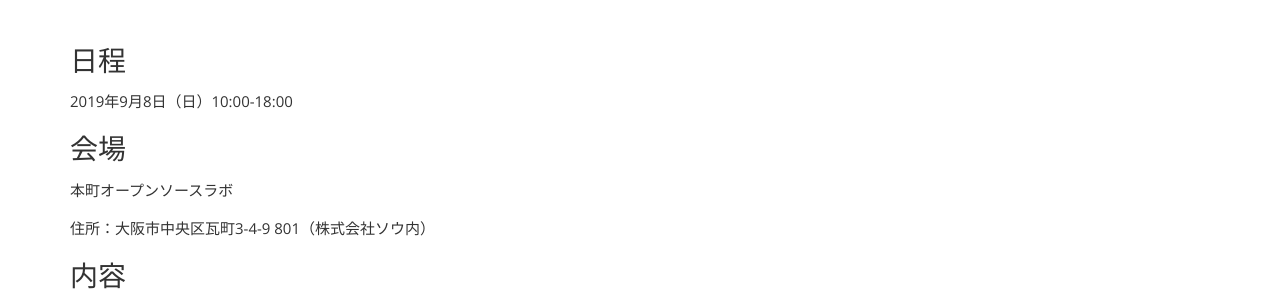
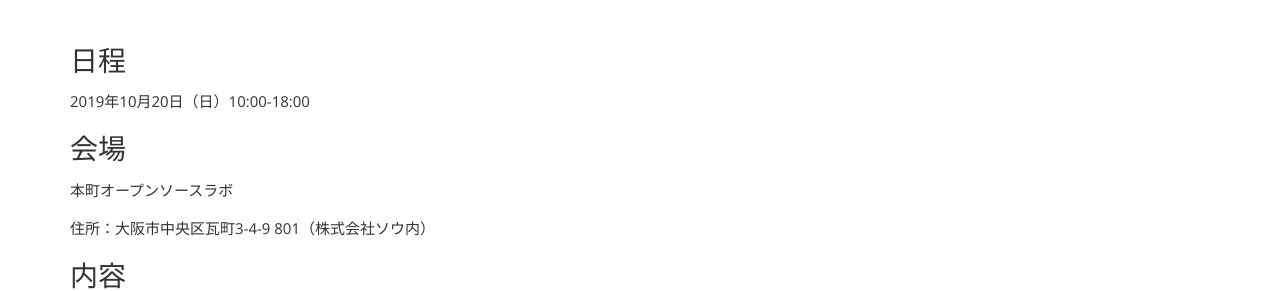
Before and after one commit to hommachi-open-source-lab/hommachi-open-source-lab.github.io, a Jekyll site: the page built from contents/study/python_seminar_for_beginners.html, in a window 1280 px wide and 900 px high, scrolled down 2279 px. Shown: the part 169-460 px from the top of the window. Built offline with Jekyll 4.4.1, drawn with Linux system fonts in a browser that asks for light colours; nearby versions of some CDN libraries; some web fonts are replaced; some of the changed text lies outside the part shown.

Commit message:
chage date

```diff
--- a/contents/study/python_seminar_for_beginners.html
+++ b/contents/study/python_seminar_for_beginners.html
@@ -69,7 +69,7 @@ permalink: /contents/study/python_seminar_for_beginners/
         <h2><span id="大阪開催！Python入門セミナーの内容">大阪開催！Python入門セミナーの内容</span></h2>
         <br>
         <h3>日程</h3>
-        <p>2019年9月8日（日）10:00-18:00</p>
+        <p>2019年10月20日（日）10:00-18:00</p>
         <h3>会場</h3>
         <p>本町オープンソースラボ</p>
         <p>住所：大阪市中央区瓦町3-4-9 801（株式会社ソウ内）</p>
@@ -289,9 +289,9 @@ permalink: /contents/study/python_seminar_for_beginners/
                         <div class="col-sm-8">
                             <div class="form-check">
                                 <input class="form-check-input" id="nittei" type="radio" name="entry.643704483"
-                                    value="2019年9月8日（日）10:00-18:00（お昼休憩1時間）" required>
+                                    value="2019年10月20日（日）10:00-18:00（お昼休憩1時間）" required>
                                 <label class="form-check-label" for="nittei">
-                                    2019年9月8日（日）10:00-18:00（お昼休憩1時間）
+                                    2019年10月20日（日）10:00-18:00（お昼休憩1時間）
                                 </label>
                                 　　 </div>
                             <div class="form-check">
```
